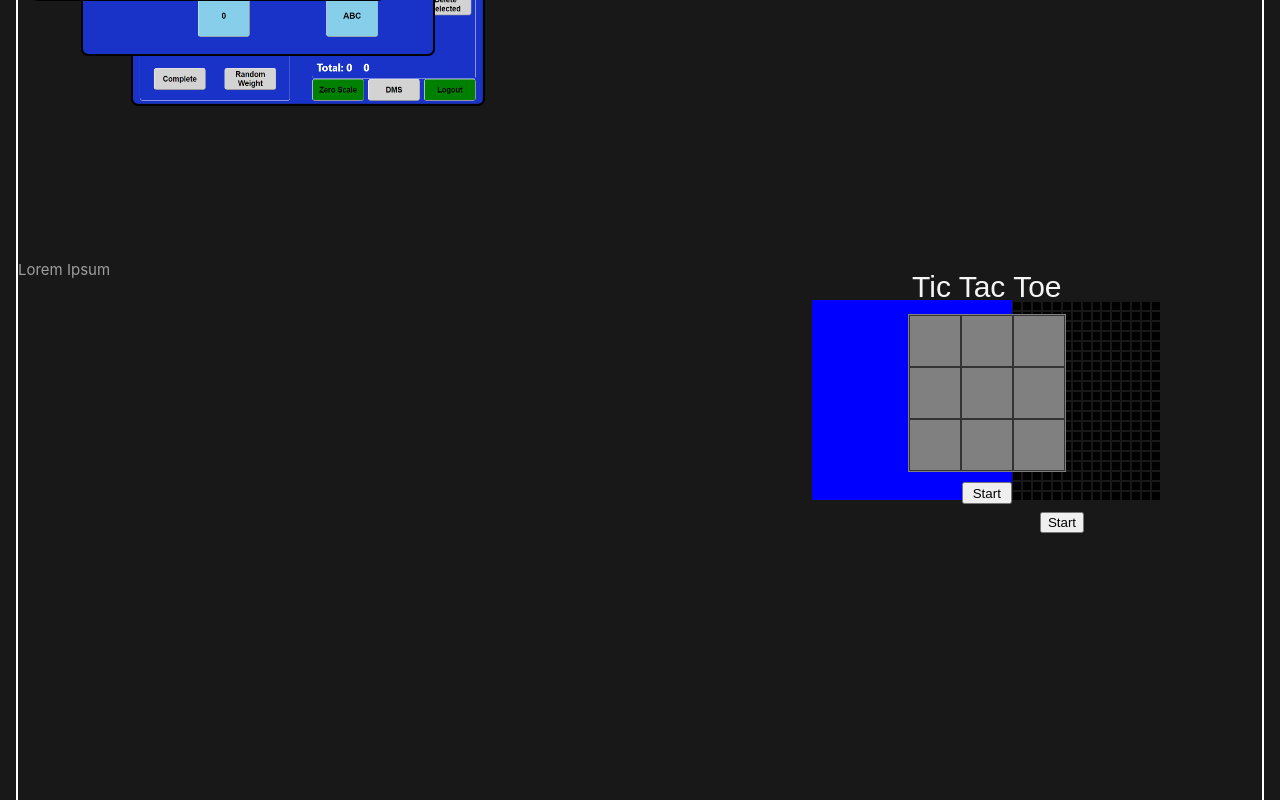
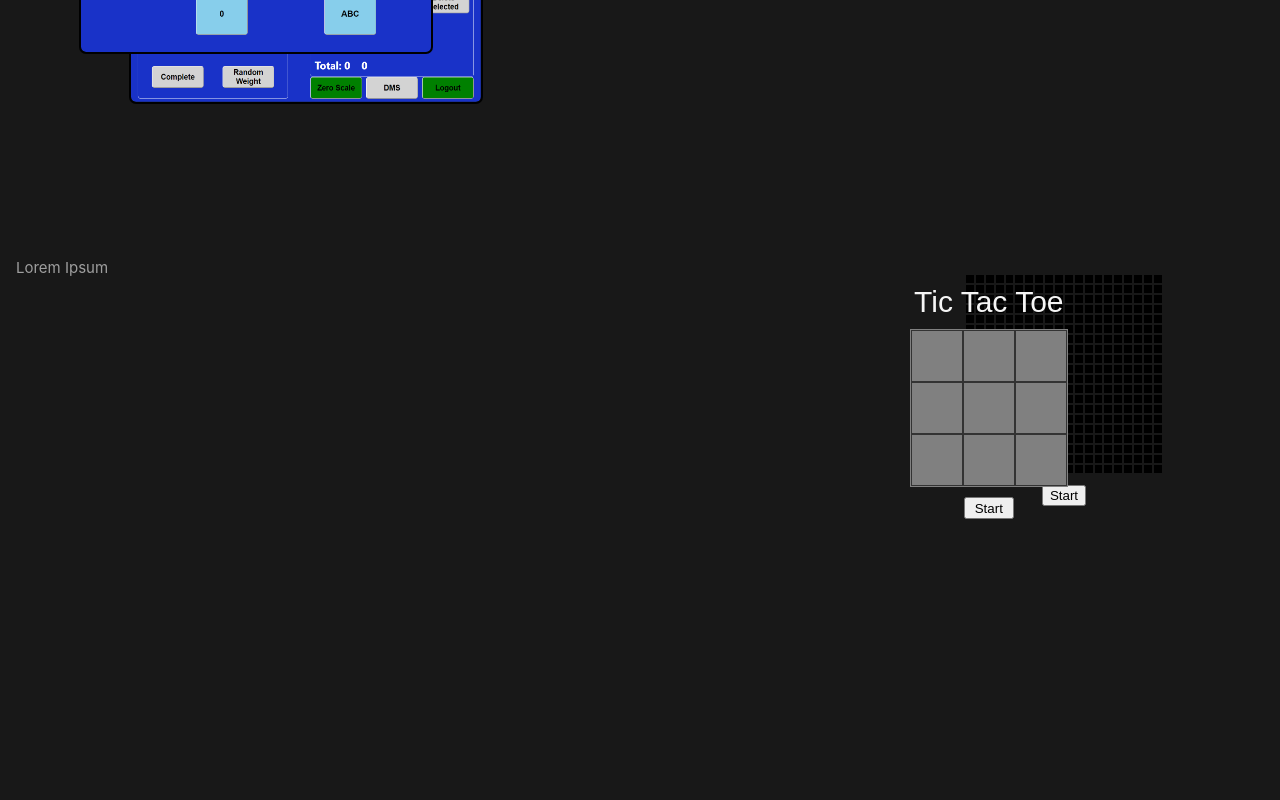
Before and after one commit to therazor113/Portfolio, a Vue app: page / in a window 1280 px wide. Shown: the part 1229-2029 px from the top of the page. Built offline with nearby package versions, Linux system fonts and the light colour scheme.

Commit message:
Removed temp box

```diff
--- a/src/components/projects/ProjectView.vue
+++ b/src/components/projects/ProjectView.vue
@@ -12,7 +12,6 @@ import SnakeGame from './items/games/SnakeGame.vue'
       <div>Lorem Ipsum</div>
 
       <div class="games">
-        <div class="test1" />
         <TicTacToe class="tictactoe" />
         <SnakeGame class="snakeGame" />
       </div>
@@ -24,7 +23,6 @@ import SnakeGame from './items/games/SnakeGame.vue'
   .container {
     width: 100%;
     height: 1500px;
-    border: 2px solid white;
     display: flex;
     flex-direction: column;
     h2 {
@@ -37,9 +35,6 @@ import SnakeGame from './items/games/SnakeGame.vue'
     display: flex;
     justify-content: space-between;
     &:hover {
-      .test1 {
-        left: 50px;
-      }
       .snakeGame {
         left: 300px;
       }
@@ -49,27 +44,17 @@ import SnakeGame from './items/games/SnakeGame.vue'
     height: 300px;
     width: 550px;
   }
-  .test1 {
-    transition: left 0.4s;
+  .tictactoe {
     position: absolute;
-    top: 40px;
-    left: 100px;
-    width: 200px;
-    height: 200px;
-    background: blue;
-    z-index: 20;
+    top: 17px;
+    left: 190px;
+    z-index: 30;
   }
   .snakeGame {
     transition: left 0.4s;
     position: absolute;
-    top: 40px;
+    top: 15px;
     left: 250px;
     z-index: 10;
   }
-  .tictactoe {
-    position: absolute;
-    top: 0px;
-    left: 190px;
-    z-index: 30;
-  }
 </style>
```
